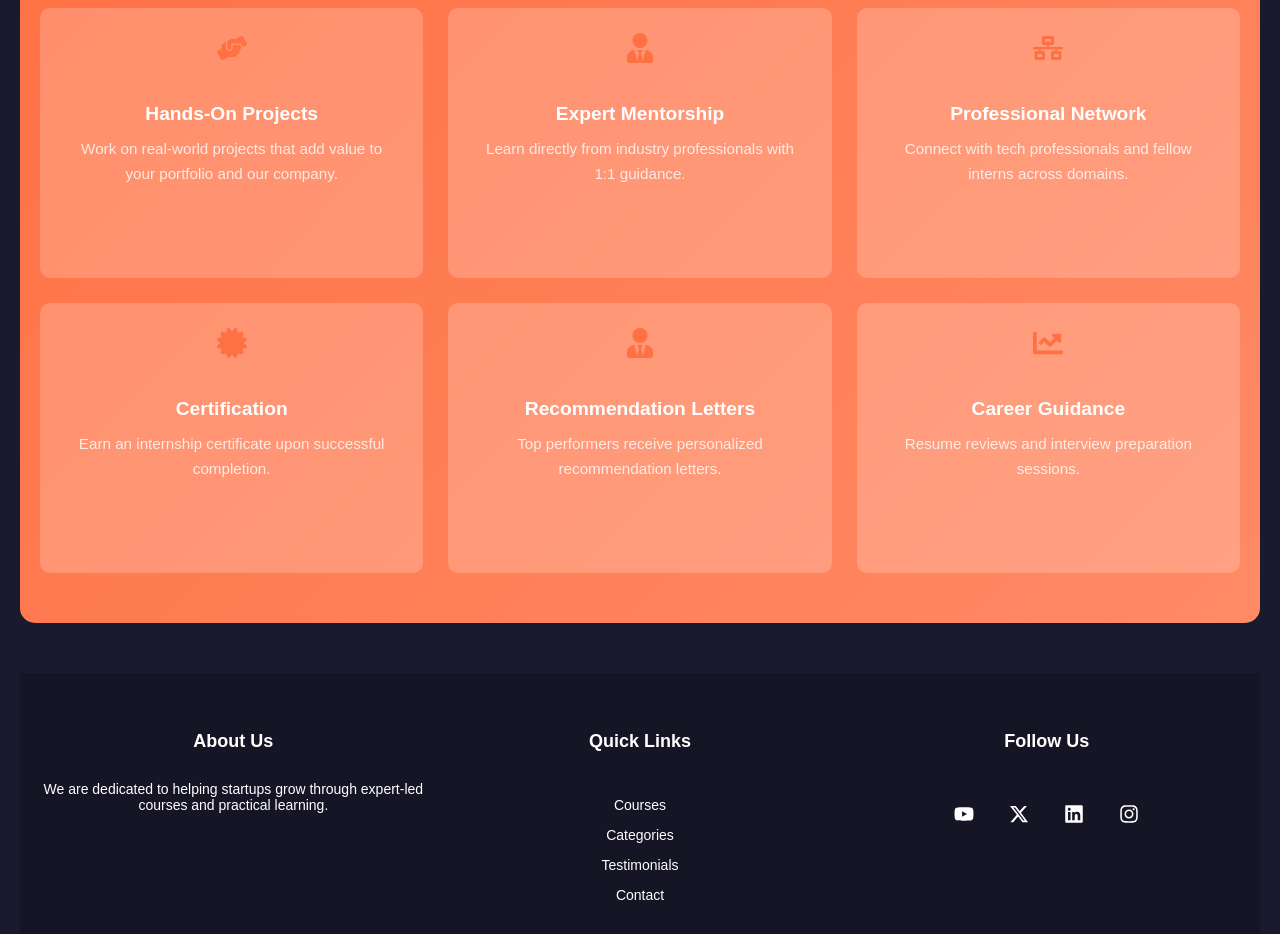
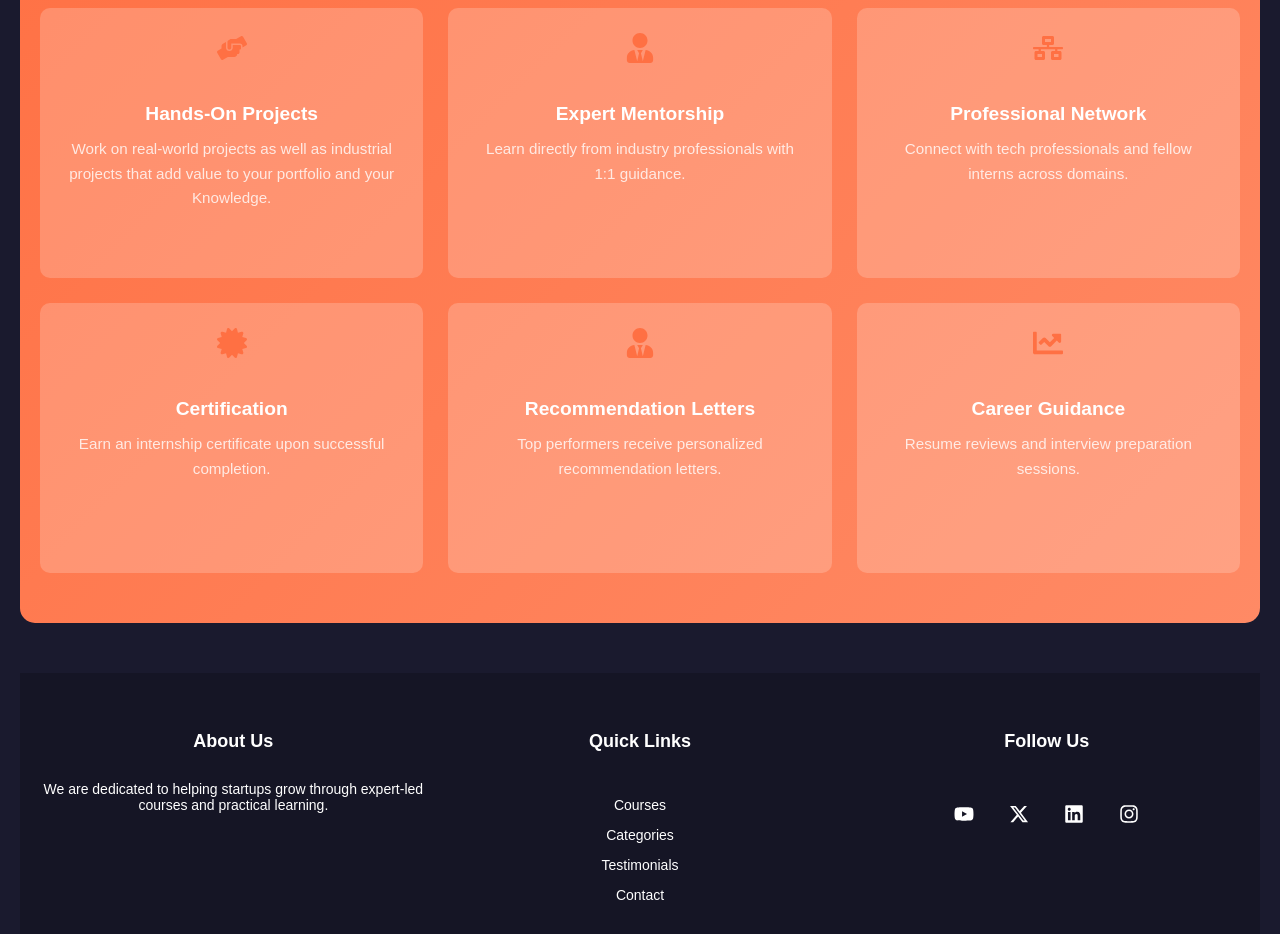
Before and after one commit to Sherbin872/alex-startup, a React (Create React App) app: page /internship in a window 1280 px wide. Shown: the part 1820-2754 px from the top of the page. Built offline with nearby package versions, Linux system fonts and the light colour scheme.

Commit message:
email-content commit

```diff
--- a/src/components/Internship.jsx
+++ b/src/components/Internship.jsx
@@ -27,7 +27,7 @@ const InternshipPage = () => {
 
   const handleApplyClick = () => {
     window.location.href =
-      "mailto:technofoasters.info@gmail.com?subject=Internship Application&body=Please attach your resume and mention your preferred internship role(s).";
+      "mailto:technofoasters.info@gmail.com?subject=Internship Application&body=Please attach your resume highlighting your skills alone,mention your preferred internship role(s) as well as attach your Whatsapp Number too.";
   };
 
   return (
@@ -205,7 +205,7 @@ const InternshipPage = () => {
           <BenefitItem theme={theme}>
             <FaHandsHelping size={30} />
             <h4>Hands-On Projects</h4>
-            <p>Work on real-world projects that add value to your portfolio and our company.</p>
+            <p>Work on real-world projects as well as industrial projects that add value to your portfolio and your Knowledge.</p>
           </BenefitItem>
           <BenefitItem theme={theme}>
             <FaUserTie size={30} />
```
